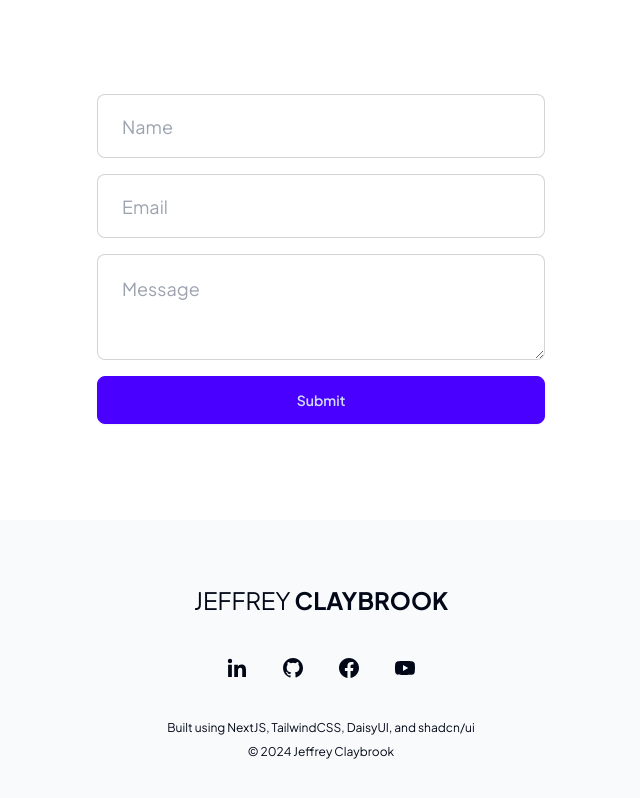
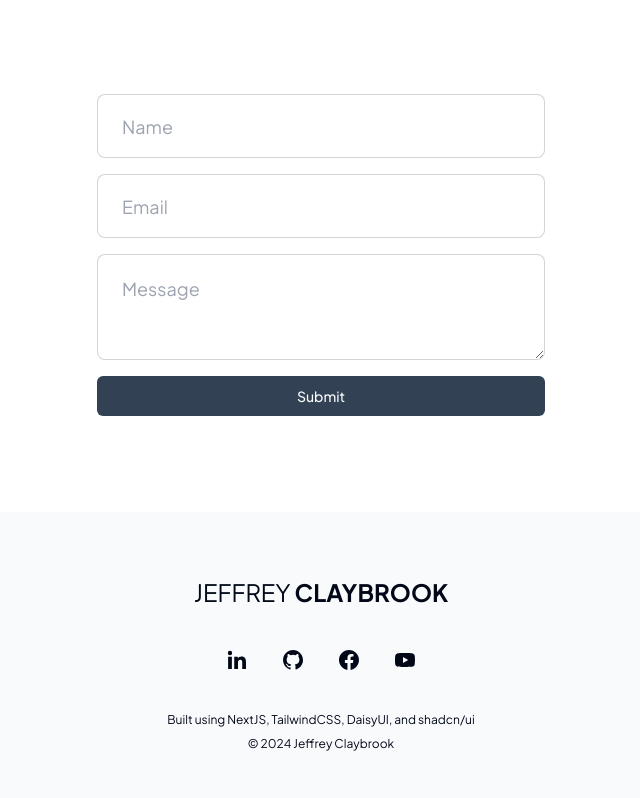
Before and after one commit to jeffclaybrook/portfolio-3, a Next.js app: page /contact in a window 1280 px wide. Shown: the part 802-1600 px from the top of the page, without its empty margins (319-959 px from the left). Built offline with nearby package versions, Linux system fonts and the light colour scheme.

Commit message:
Updated button and accordion alignment

```diff
--- a/package.json
+++ b/package.json
@@ -9,6 +9,7 @@
     "lint": "next lint"
   },
   "dependencies": {
+    "@hookform/resolvers": "^3.9.0",
     "@next/third-parties": "^14.2.5",
     "@radix-ui/react-accordion": "^1.2.0",
     "@radix-ui/react-label": "^2.1.0",
--- a/src/app/page.tsx
+++ b/src/app/page.tsx
@@ -136,7 +136,7 @@ export default function Home() {
           <Accordion type="single" collapsible className="w-full">
             {faqs.map((item, i) => (
               <AccordionItem value={item.value} key={i}>
-                <AccordionTrigger>{item.question}</AccordionTrigger>
+                <AccordionTrigger className="text-start">{item.question}</AccordionTrigger>
                 <AccordionContent>{item.response}</AccordionContent>
               </AccordionItem>
             ))}
--- a/src/components/form.tsx
+++ b/src/components/form.tsx
@@ -1,3 +1,5 @@
+import { Button } from "./ui/button"
+
 const Form = () => {
  return (
   <form
@@ -29,7 +31,7 @@ const Form = () => {
     className="textarea textarea-bordered textarea-lg"
     required
    />
-   <button type="submit" className="btn btn-primary">Submit</button>
+   <Button variant="custom">Submit</Button>
   </form>
  )
 }
```
Also changed, not shown: 1 other file (tests, documents, lock files or other folders).
